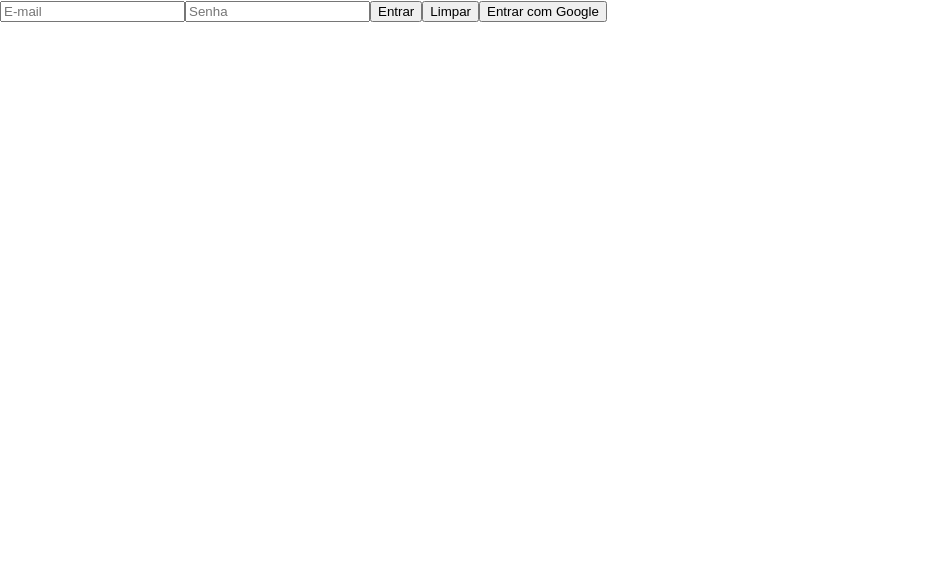
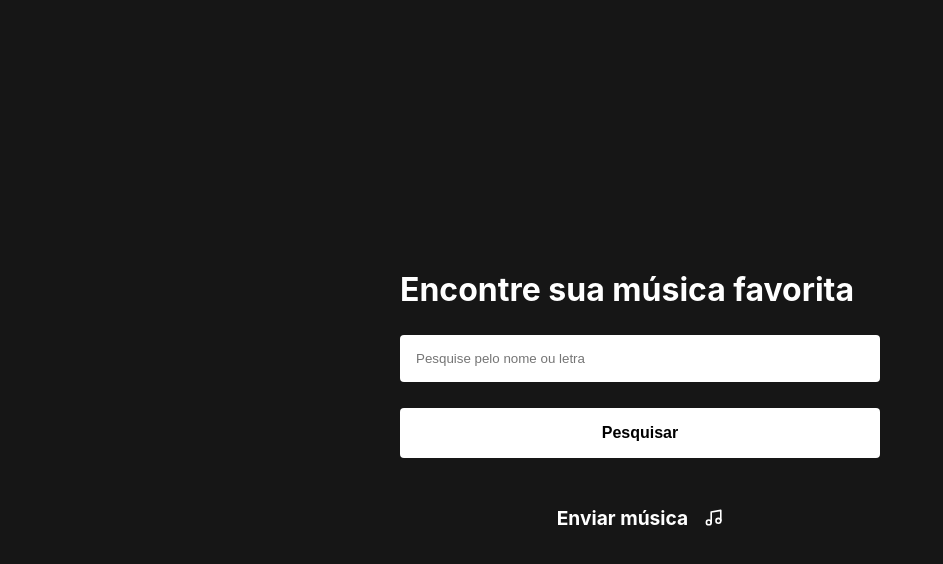
Before and after one commit to nbxNTC/gradi-tp3, a Next.js app in the folder gradi-tp3-front/: page / in a window 1280 px wide. Shown: the top 564 px of the page, without its empty margins (0-943 px from the left). Built offline with nearby package versions, Linux system fonts and the light colour scheme.

Commit message:
feat: add home page and add music page

```diff
--- a/gradi-tp3-front/pages/_app.tsx
+++ b/gradi-tp3-front/pages/_app.tsx
@@ -1,4 +1,6 @@
-import '../shared/styles/globals.css'
+import 'shared/styles/globals.css'
+import 'shared/styles/home.css'
+import 'shared/styles/addMusic.css'
 
 const MyApp = ({ Component, pageProps }) => {
   return <Component {...pageProps} />
--- a/gradi-tp3-front/pages/index.tsx
+++ b/gradi-tp3-front/pages/index.tsx
@@ -1,83 +1,52 @@
 import { useState } from 'react'
-import axios from 'axios'
+import { useRouter } from 'next/router'
 
-interface FormState {
-  values: {
-    name: string,
-    email: string,
-    password: string,
-    phone: string
-  }
-}
+import { FiMusic } from 'react-icons/fi'
+
+import Loading from 'components/loading'
 
 const Home = () => {
 
-  const initialFormState: FormState = {
-    values: {
-      name: '',
-      email: '',
-      password: '',
-      phone: ''
-    }
-  }
+  const router = useRouter()
 
-  const [formState, setFormState] = useState<FormState>(initialFormState)
+  const [data, setData] = useState()
 
-  const handleChange = (e: React.ChangeEvent<HTMLInputElement>) => {
-    const { name, value } = e.target
-    setFormState(formState => ({
-      ...formState,
-      values: {
-        ...formState.values,
-        [name]: value
-      }
-    }))
-  }
+  const [filter, setFilter] = useState<string>('')
+
+  const [loading, setLoading] = useState(false)
 
   const handleSubmit = async (e: React.FormEvent<HTMLFormElement>) => {
     e.preventDefault()
 
-    const { name, email, password, phone } = formState.values
+    alert(filter)
 
-    const url = `${process.env.NEXT_PUBLIC_API_URL}/user`
-    const data = { name, email, password, phone }
-
-    try {
-      const apiRes = await axios.post(url, data)
-      console.log(apiRes.data)
-    } catch (error) {
-      console.log(error)
-    }
-  }
-
-  const handleLoginGoogle = () => {
-    const googleProvider = new firebase.auth.GoogleAuthProvider()
-    firebase.auth().signInWithPopup(googleProvider).then(async res => {
-      const { displayName, email } = res.user
-
-      const url = `${process.env.NEXT_PUBLIC_API_URL}/user`
-      const data = { name: displayName, email }
-
-      try {
-        const apiRes = await axios.post(url, data)
-        console.log(apiRes.data)
-      } catch (error) {
-        console.log(error)
-      }
-    }).catch(error => {
-      console.log(error)
-    })
+    setLoading(true)
   }
 
   return (
-    <form onSubmit={handleSubmit}>
-      <input type='text' name='email' placeholder='E-mail' value={formState.values.email} onChange={handleChange}/>
-      <input type='text' name='password' placeholder='Senha' value={formState.values.password} onChange={handleChange}/>
+    <div className='container home'>
+      <Loading loading={loading}/>
 
-      <button type='submit'>Entrar</button>
-      <button type='button' onClick={() => setFormState(initialFormState)}>Limpar</button>
-      <button type='button' onClick={handleLoginGoogle}>Entrar com Google</button>
-    </form>
+      {Boolean(!loading && !data) && (
+        <form onSubmit={handleSubmit}>
+          <h1>Encontre sua música favorita</h1>
+
+          <input
+            type='text'
+            placeholder='Pesquise pelo nome ou letra'
+            value={filter}
+            onChange={e => setFilter(e.target.value)}
+          />
+
+          <button style={{ margin: '1rem 0' }} type='submit'>Pesquisar</button>
+
+          <span onClick={() => router.push('musicas/enviar')}>
+            <p>Enviar música</p>
+            <FiMusic />
+          </span>
+        </form>
+      )}
+    </div>
   )
 }
 
--- /dev/null
+++ b/gradi-tp3-front/shared/styles/addMusic.css
@@ -0,0 +1,37 @@
+.add-music {
+  display: flex;
+  flex-direction: column;
+  justify-content: center;
+  align-items: center;
+}
+
+.add-music > form {
+  width: 30rem;
+  height: 100%;
+  margin: 0 auto;
+}
+
+.add-music > form > h1 {
+  margin-bottom: 1rem;
+}
+
+.add-music > form > span {
+  width: fit-content;
+  margin: .6rem auto;
+
+  cursor: pointer;
+
+  display: flex;
+  align-items: center;
+}
+
+.add-music > form > span > p {
+  margin-right: 1rem;
+
+  font-size: 1.2rem;
+  font-weight: bold;
+}
+
+.add-music > form > span > svg {
+  font-size: 1.2rem;
+}
--- a/gradi-tp3-front/shared/styles/globals.css
+++ b/gradi-tp3-front/shared/styles/globals.css
@@ -1,16 +1,40 @@
-html,
-body {
-  padding: 0;
-  margin: 0;
-  font-family: -apple-system, BlinkMacSystemFont, Segoe UI, Roboto, Oxygen,
-    Ubuntu, Cantarell, Fira Sans, Droid Sans, Helvetica Neue, sans-serif;
-}
-
-a {
-  color: inherit;
-  text-decoration: none;
+html, body {
+  color: white;
+  font-family: -apple-system, BlinkMacSystemFont, Segoe UI, Roboto, Oxygen, Ubuntu, Cantarell, Fira Sans, Droid Sans, Helvetica Neue, sans-serif;
+  background-color: #161616;
 }
 
 * {
   box-sizing: border-box;
+  padding: 0;
+  margin: 0;
 }
+
+input, textarea {
+  width: 100%;
+  padding: 1rem;
+  margin: .6rem 0;
+
+  border: none;
+  border-radius: 4px;
+}
+
+button {
+  width: 100%;
+  padding: 1rem;
+
+  font-size: 1rem;
+  font-weight: bold;
+  color: black;
+
+  background-color: white;
+  border: none;
+  border-radius: 4px;
+
+  cursor: pointer;
+}
+
+.container {
+  width: 100%;
+  min-height: 100vh;
+}
--- /dev/null
+++ b/gradi-tp3-front/shared/styles/home.css
@@ -0,0 +1,37 @@
+.home {
+  display: flex;
+  flex-direction: column;
+  justify-content: center;
+  align-items: center;
+}
+
+.home > form {
+  width: 30rem;
+  height: 100%;
+  margin: 0 auto;
+}
+
+.home > form > h1 {
+  margin-bottom: 1rem;
+}
+
+.home > form > span {
+  width: fit-content;
+  margin: 2rem auto 0;
+
+  cursor: pointer;
+
+  display: flex;
+  align-items: center;
+}
+
+.home > form > span > p {
+  margin-right: 1rem;
+
+  font-size: 1.2rem;
+  font-weight: bold;
+}
+
+.home > form > span > svg {
+  font-size: 1.2rem;
+}
```
Also changed, not shown: gradi-tp3-front/pages/musicas/enviar.tsx (added, +140 -0 lines), gradi-tp3-front/next-env.d.ts (added).
